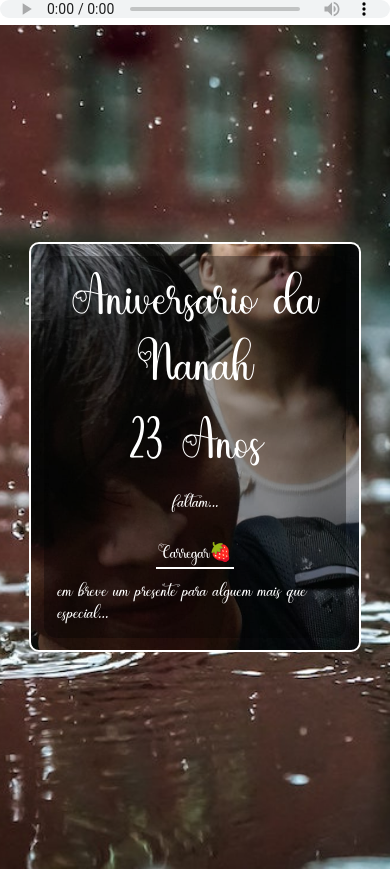
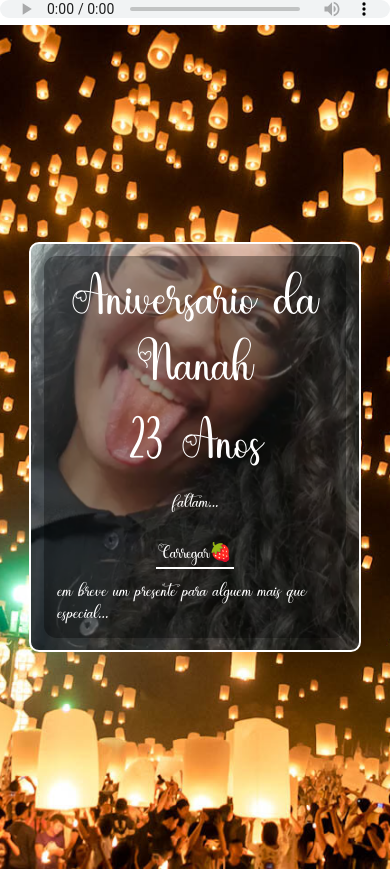
Before and after one commit to PrinzLiebe/contador, a website: page index.html in a window 390 px wide. Drawn offline with nearby package versions, Linux system fonts and the light colour scheme.

Commit message:
finaly edition

```diff
--- a/sconter.css
+++ b/sconter.css
@@ -19,7 +19,7 @@ audio{
 
 #lightContent{
     min-height: 100vh;
-    background: black url("./imgs/rain.jpg") no-repeat center center/cover;
+    background: black url("./imgs/luzes.jpg") no-repeat center center/cover;
     display: flex;
     flex-direction: column;
     justify-content: center;
@@ -107,7 +107,7 @@ h2{
     #imgContent{
         width: 85%;
         height: auto;
-        background: black url('./imgs/beijinho.jpeg') no-repeat center center/cover;
+        background: black url('./imgs/linguinha.png') no-repeat center center/cover;
         margin: 3rem 0 3rem 0;
     }
 }
```
